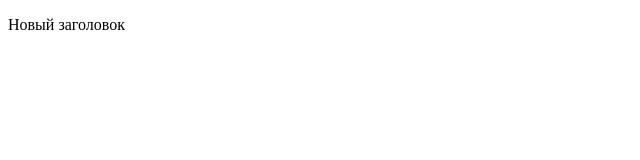
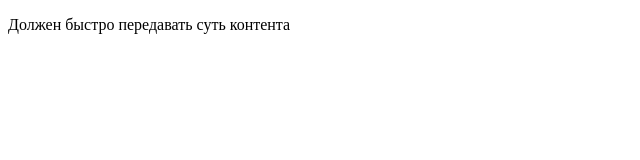
Before and after one commit to Quse1/first_project, a plain HTML site: page page2.html in a window 1280 px wide. Shown: the whole page, without its empty margins (0-640 px from the left). Drawn offline with Linux system fonts and the light colour scheme.

Commit message:
add fix in page2.html

```diff
--- a/page2.html
+++ b/page2.html
@@ -4,7 +4,7 @@
 
     <meta charset="UTF-8">
     <title>Вторая страница</title>
-<p>Новый заголовок</p>
+<p>Должен быстро передавать суть контента</p>
 </head>
 <body></body>
 </html>
```
